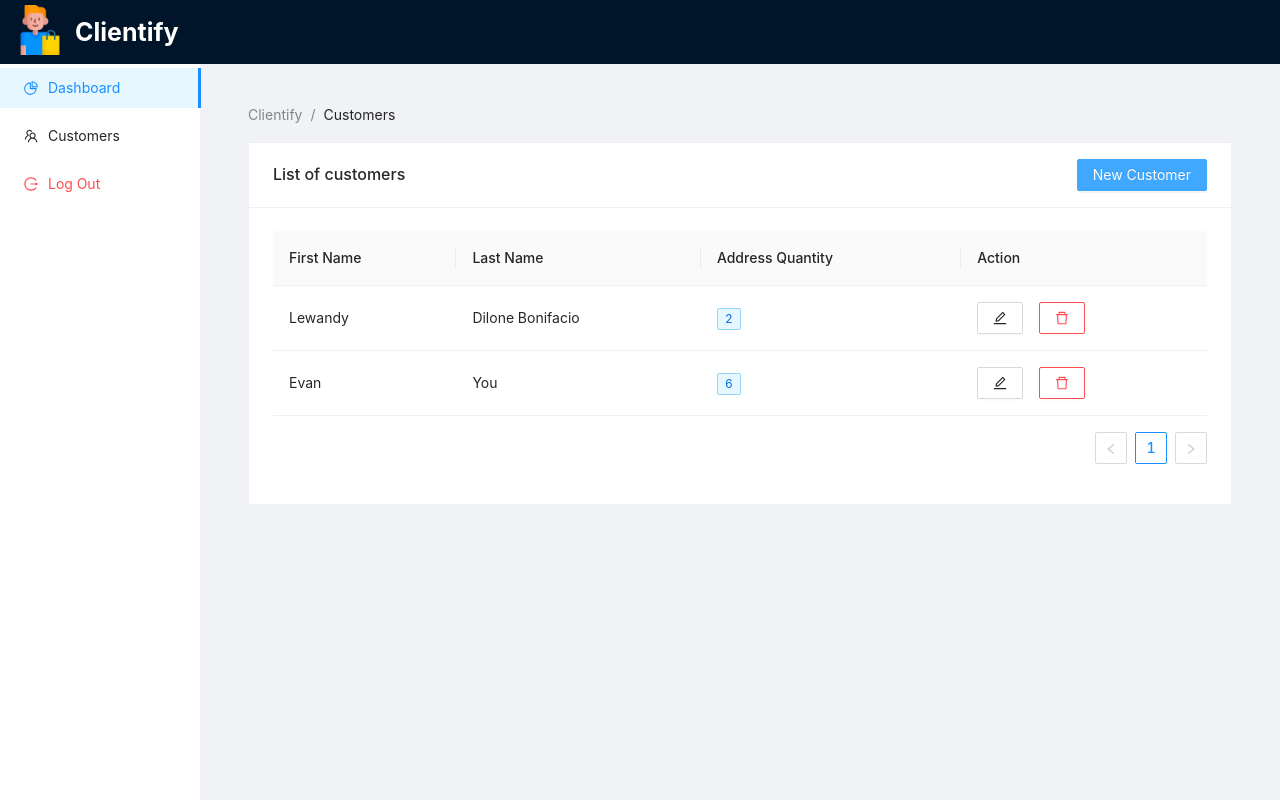
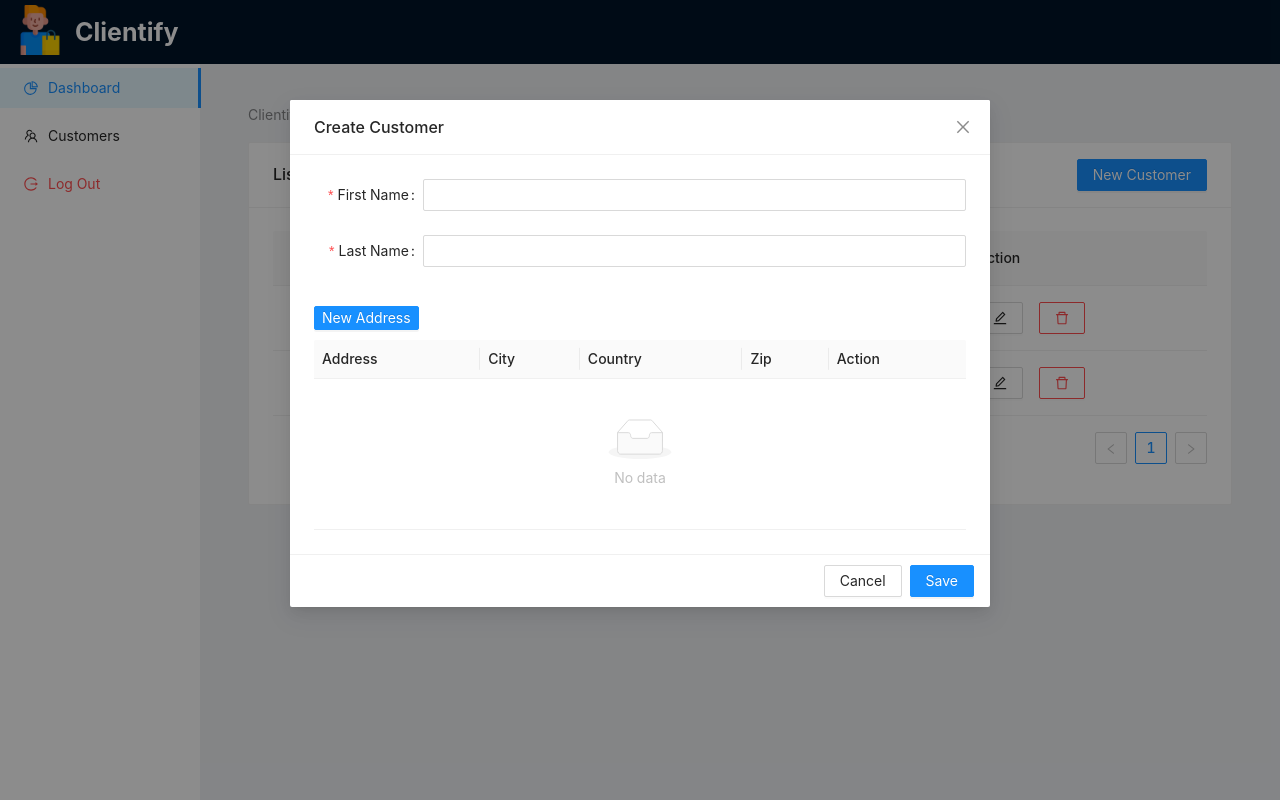
Before and after one commit to abiezerm/clientify, a Next.js app in the folder src/: page /admin/customers in a window 1280 px wide. Both pictures are taken after a click on the button "New Customer". Built offline with nearby package versions, Linux system fonts and the light colour scheme.

Commit message:
wip: mvp ready

```diff
--- a/src/components/AdminLayout.tsx
+++ b/src/components/AdminLayout.tsx
@@ -4,7 +4,7 @@ import Img from "next/image";
 import Link from "next/link";
 
 import styled from "styled-components";
-import { Layout, Menu, Breadcrumb, Modal } from "antd";
+import { Layout, Menu, Modal } from "antd";
 import {
   PieChartOutlined,
   TeamOutlined,
@@ -53,7 +53,7 @@ export default function AdminLayout({ children }: Props): ReactElement {
             style={{ height: "100%", borderRight: 0 }}
           >
             <Menu.Item key="1" icon={<PieChartOutlined />}>
-              <Link href="/admin/">Dashboard</Link>
+              <Link href="/">Dashboard</Link>
             </Menu.Item>
             <Menu.Item key="2" icon={<TeamOutlined />}>
               <Link href="/admin/customers">Customers</Link>
--- a/src/components/customers/CustomersFormModal.tsx
+++ b/src/components/customers/CustomersFormModal.tsx
@@ -1,13 +1,26 @@
-import { Col, Modal, Row } from "antd";
-import { ReactElement, useEffect, useMemo } from "react";
+import {
+  Col,
+  Row,
+  Form,
+  Modal,
+  Input,
+  FormInstance,
+  Table,
+  Popconfirm,
+  Button,
+} from "antd";
+import { ReactElement, useEffect, useMemo, useRef, useState } from "react";
+
+import { DeleteOutlined } from "@ant-design/icons";
 import { Customer } from "./types";
+import NewAddressFormModal from "./NewAddressFormModal";
 
 // Component props
 interface Props {
   isModalVisible: boolean;
   handleOk: any;
   handleCancel: any;
-  customer: Customer;
+  customer: Customer | null;
 }
 
 export default function CustomerFormModal({
@@ -16,27 +29,141 @@ export default function CustomerFormModal({
   handleCancel,
   isModalVisible,
 }: Props): ReactElement {
+  const [addresses, setAddresses] = useState<any[]>([]);
+
+  const formRef = useRef<FormInstance | null>(null);
+
+  const modalTitle = useMemo(
+    () => `${!customer ? "Create" : "Edit"} Customer`,
+    [customer]
+  );
+
+  const onFinish = (values: any) => {
+    handleOk(values);
+  };
+
+  const onNewAddress = (newAddress: any) => {
+    setAddresses([...addresses, newAddress]);
+  };
+
+  const onRemoveAddress = (address: any) => {
+    const newAddresses = addresses.filter((item) => item.key != address.key);
+    setAddresses(newAddresses);
+  };
+
   useEffect(() => {
-    //Validate if exist a customer
     if (customer) {
-      //Load data into the form
+      formRef.current?.setFieldsValue({
+        firstName: customer.firstName,
+        lastName: customer.lastName,
+      });
+
+      setAddresses(customer.addresses);
+    } else {
+      formRef.current?.resetFields();
     }
   }, [customer]);
 
-  const modalTitle = useMemo(
-    () => `${(customer && "Create") || "Edit"} Customer`,
-    [customer]
-  );
+  const addressesTableColumns = [
+    {
+      title: "Address",
+      dataIndex: "address",
+      key: "address",
+    },
+    {
+      title: "City",
+      dataIndex: "city",
+      key: "city",
+    },
+    {
+      title: "Country",
+      dataIndex: "country",
+      key: "country",
+    },
+    {
+      title: "Zip",
+      dataIndex: "zip",
+      key: "zip",
+    },
+    {
+      title: "Action",
+      key: "actions",
+      render: (record: any) => {
+        return (
+          <Popconfirm
+            title="Are you sure to delete this address?"
+            onConfirm={() => {
+              onRemoveAddress(record);
+            }}
+            onCancel={() => {}}
+            okText="Yes"
+            cancelText="No"
+          >
+            <Button size="small" danger onClick={() => {}}>
+              <DeleteOutlined type="danger" />
+            </Button>
+          </Popconfirm>
+        );
+      },
+    },
+  ];
 
   return (
     <Modal
       title={modalTitle}
       visible={isModalVisible}
-      onOk={handleOk}
-      onCancel={handleCancel}
+      onOk={() => {
+        formRef.current?.submit();
+      }}
+      width={700}
+      okText="Save"
+      onCancel={() => {
+        handleCancel();
+        formRef.current?.resetFields();
+      }}
     >
       <Row>
-        <Col span={24}>Form</Col>
+        <Col span={24}>
+          <Form
+            ref={formRef}
+            name="customersForm"
+            labelCol={{ span: 4 }}
+            wrapperCol={{ span: 24 }}
+            onFinish={onFinish}
+            autoComplete="on"
+          >
+            <Form.Item
+              label="First Name"
+              name="firstName"
+              rules={[
+                { required: true, message: "Please input your first name!" },
+              ]}
+            >
+              <Input />
+            </Form.Item>
+
+            <Form.Item
+              label="Last Name"
+              name="lastName"
+              rules={[
+                { required: true, message: "Please input your last name!" },
+              ]}
+            >
+              <Input />
+            </Form.Item>
+          </Form>
+        </Col>
+      </Row>
+      <Row>
+        <NewAddressFormModal onNewAddress={onNewAddress} />
+        <Col span={24}>
+          <Table
+            size={"small"}
+            key="address"
+            dataSource={addresses}
+            columns={addressesTableColumns}
+          />
+        </Col>
       </Row>
     </Modal>
   );
--- /dev/null
+++ b/src/components/customers/NewAddressFormModal.tsx
@@ -0,0 +1,105 @@
+import { Button, Modal, Form, Input, FormInstance } from "antd";
+import { useEffect, useRef, useState } from "react";
+import { v4 as uuidv4 } from "uuid";
+
+interface Props {
+  onNewAddress: any;
+}
+
+export default function NewAddressFormModal({ onNewAddress }: Props) {
+  const [isModalVisible, setIsModalVisible] = useState<boolean>(false);
+
+  const formRef = useRef<FormInstance | null>(null);
+
+  const showModal = () => {
+    setIsModalVisible(true);
+  };
+
+  const handleOk = () => {
+    setIsModalVisible(false);
+  };
+
+  const handleCancel = () => {
+    setIsModalVisible(false);
+    formRef.current?.resetFields();
+  };
+
+  const onFinish = (values: any) => {
+    onNewAddress({ ...values, key: uuidv4() });
+    handleOk();
+  };
+
+  const onFinishFailed = (errorInfo: any) => {
+    console.log("Failed:", errorInfo);
+  };
+
+  useEffect(() => {
+    formRef.current?.resetFields();
+  }, [isModalVisible]);
+
+  return (
+    <>
+      <Button
+        style={{ marginTop: 15, marginBottom: 10 }}
+        size="small"
+        type="primary"
+        onClick={showModal}
+      >
+        New Address
+      </Button>
+      <Modal
+        title="New Address"
+        visible={isModalVisible}
+        footer={null}
+        onCancel={handleCancel}
+      >
+        <Form
+          ref={formRef}
+          name="addressForm"
+          initialValues={{}}
+          labelCol={{ span: 4 }}
+          labelAlign="left"
+          onFinish={onFinish}
+          onFinishFailed={onFinishFailed}
+          autoComplete="off"
+        >
+          <Form.Item
+            label="Address"
+            name="address"
+            rules={[{ required: true, message: "Please input your address!" }]}
+          >
+            <Input />
+          </Form.Item>
+
+          <Form.Item
+            label="City"
+            name="city"
+            rules={[{ required: true, message: "Please input your city!" }]}
+          >
+            <Input />
+          </Form.Item>
+          <Form.Item
+            label="Zip"
+            name="zip"
+            rules={[{ required: true, message: "Please input your zip!" }]}
+          >
+            <Input />
+          </Form.Item>
+          <Form.Item
+            label="Country"
+            name="country"
+            rules={[{ required: true, message: "Please input your country!" }]}
+          >
+            <Input />
+          </Form.Item>
+
+          <Form.Item wrapperCol={{ offset: 8, span: 16 }}>
+            <Button type="primary" htmlType="submit">
+              Save
+            </Button>
+          </Form.Item>
+        </Form>
+      </Modal>
+    </>
+  );
+}
--- a/src/components/customers/types.ts
+++ b/src/components/customers/types.ts
@@ -1,5 +1,5 @@
 export interface Customer {
-  key: any;
+  key?: any;
   id: string;
   firstName: string;
   lastName: string;
--- a/src/package.json
+++ b/src/package.json
@@ -14,11 +14,13 @@
     "next-with-less": "^1.0.1",
     "react": "17.0.2",
     "react-dom": "17.0.2",
-    "styled-components": "^5.3.1"
+    "styled-components": "^5.3.1",
+    "uuid": "^8.3.2"
   },
   "devDependencies": {
     "@types/react": "17.0.24",
     "@types/styled-components": "^5.1.14",
+    "@types/uuid": "^8.3.1",
     "babel-plugin-styled-components": "^1.12.0",
     "eslint": "7.32.0",
     "eslint-config-next": "11.1.2",
--- a/src/pages/admin/customers/index.tsx
+++ b/src/pages/admin/customers/index.tsx
@@ -1,6 +1,9 @@
 import { Breadcrumb, Button, Card, Col, Layout, Row } from "antd";
 import Head from "next/head";
+import { useState } from "react";
+import CustomerFormModal from "../../../components/customers/CustomersFormModal";
 import CustomersTable from "../../../components/customers/CustomersTable";
+import { Customer } from "../../../components/customers/types";
 
 const customers = [
   {
@@ -8,20 +11,54 @@ const customers = [
     id: "asdasd",
     firstName: "Lewandy",
     lastName: "Dilone Bonifacio",
-    addresses: [1, 2],
+    addresses: [
+      {
+        key: "blif7fo7fo68f",
+        zip: 51000,
+        city: "Santiago de los Caballeros",
+        address: "La herradura",
+        country: "Republica Dominicana",
+      },
+      {
+        key: "jhf2f7tfo8t4f",
+        zip: 231,
+        city: "New York",
+        address: "Santiago",
+        country: "United State",
+      },
+    ],
   },
   {
     key: "2",
     id: "fghghehgf",
     firstName: "Evan",
     lastName: "You",
-    addresses: [1, 2, 3, 4, 5, 6],
+    addresses: [
+      {
+        key: "blif7fo7fo68f",
+        zip: 51000,
+        city: "Santiago de los Caballeros",
+        address: "Baitoa",
+        country: "Republica Dominicana",
+      },
+      {
+        key: "jhf2f7tfo8t4f",
+        zip: 231,
+        city: "New York",
+        address: "Santo Domingo",
+        country: "United State",
+      },
+    ],
   },
 ];
 
 export default function Index() {
-  const onEdit = () => {
-    //TODO: Edit a customer
+  const [isModalVisible, setIsModalVisible] = useState<boolean>(false);
+  const [customer, setCustomer] = useState<Customer | null>(null);
+
+  const onEdit = (customer: Customer) => {
+    setCustomer(customer);
+    setIsModalVisible(true);
   };
 
   const onDelete = () => {
@@ -44,12 +81,32 @@ export default function Index() {
           <Col span={24}>
             <Card
               title="List of customers"
-              extra={<Button type="primary">New Customer</Button>}
+              extra={
+                <Button
+                  onClick={() => {
+                    setIsModalVisible(true);
+                  }}
+                  type="primary"
+                >
+                  New Customer
+                </Button>
+              }
             >
               <CustomersTable
                 customers={customers}
                 onEdit={onEdit}
                 onDelete={onDelete}
+              />
+              <CustomerFormModal
+                customer={customer}
+                isModalVisible={isModalVisible}
+                handleOk={(values: any) => {
+                  console.log(values);
+                }}
+                handleCancel={() => {
+                  setIsModalVisible(false);
+                  setCustomer(null);
+                }}
               />
             </Card>
           </Col>
```
Also changed, not shown: 1 other file (tests, documents, lock files or other folders).
